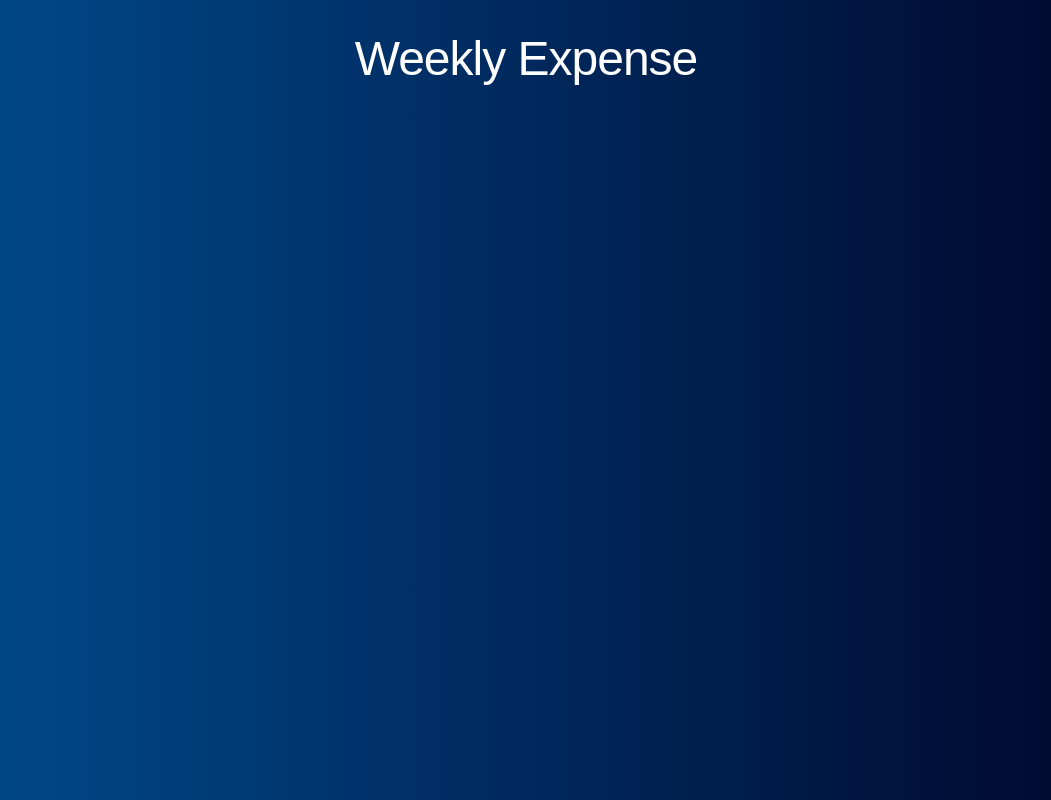
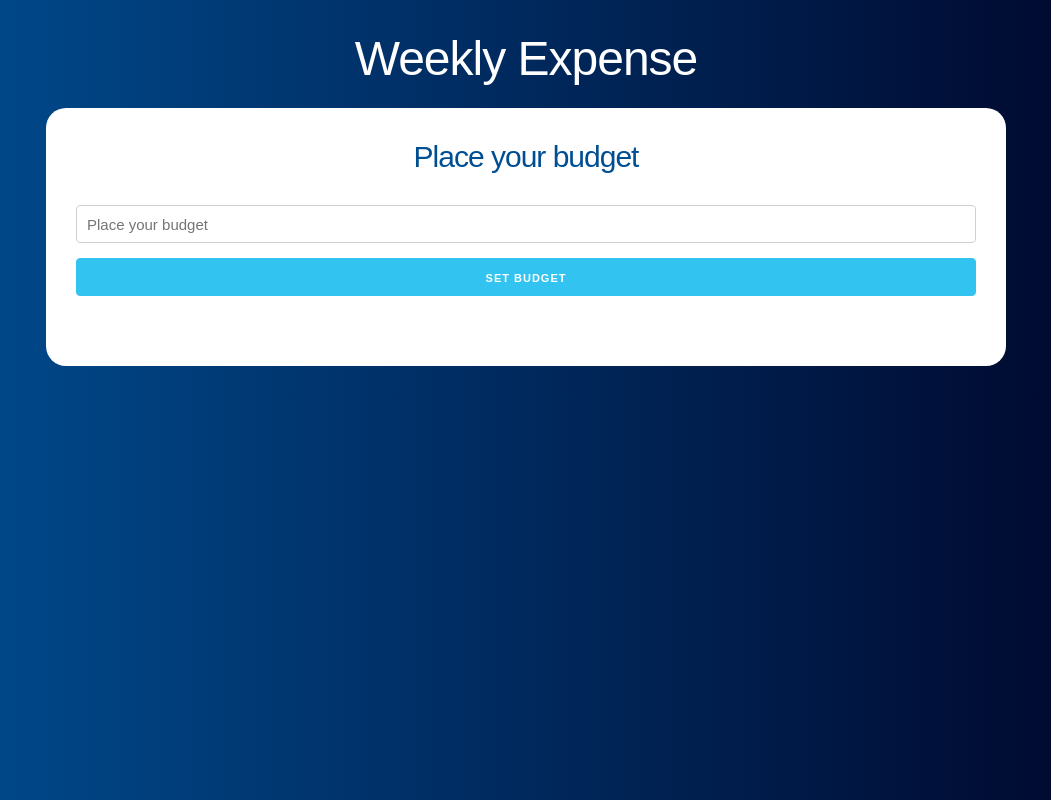
Before and after one commit to BauTancredi/budget-control, a React (Create React App) app: page / in a window 1280 px wide. Shown: the whole page, without its empty margins (114-1165 px from the left). Built offline with nearby package versions, Linux system fonts and the light colour scheme.

Commit message:
Question and Error components

```diff
--- a/src/App.js
+++ b/src/App.js
@@ -1,10 +1,14 @@
 import React from "react";
+import Question from "./components/Question";
 
 function App() {
   return (
     <div className="container">
       <header>
         <h1>Weekly Expense</h1>
+        <div className="contenido-principal contenido">
+          <Question />
+        </div>
       </header>
     </div>
   );
--- /dev/null
+++ b/src/components/Error.jsx
@@ -0,0 +1,7 @@
+import React from "react";
+
+const Error = ({ message }) => {
+  return <p className="alert alert-danger error">{message}</p>;
+};
+
+export default Error;
--- /dev/null
+++ b/src/components/Question.jsx
@@ -0,0 +1,44 @@
+import React, { Fragment, useState } from "react";
+import Error from "./Error";
+
+const Question = () => {
+  const [amount, setAmount] = useState(0);
+  const [error, setError] = useState(false);
+
+  const handleChange = (e) => {
+    setAmount(parseInt(e.target.value, 10));
+  };
+
+  const handleSubmit = (e) => {
+    e.preventDefault();
+    if (amount < 1 || isNaN(amount)) {
+      setError(true);
+      return;
+    }
+
+    setError(false);
+  };
+
+  return (
+    <Fragment>
+      <h2>Place your budget</h2>
+      {error ? <Error message="The budget is incorrect" /> : null}
+      <form onSubmit={handleSubmit}>
+        <input
+          type="number"
+          className="u-full-width"
+          placeholder="Place your budget"
+          onChange={handleChange}
+        />
+
+        <input
+          type="submit"
+          className="button-primary u-full-width"
+          value="Set budget"
+        />
+      </form>
+    </Fragment>
+  );
+};
+
+export default Question;
```
